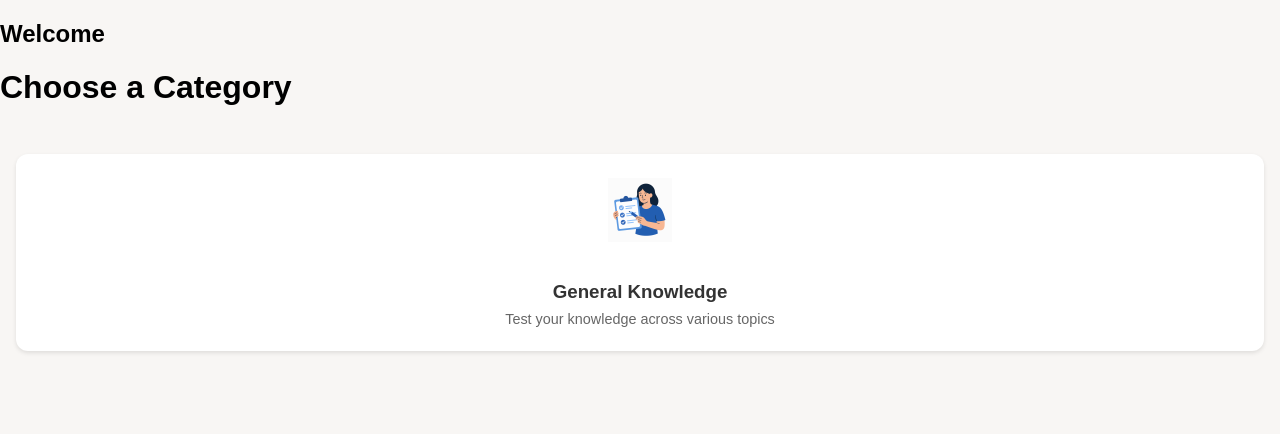
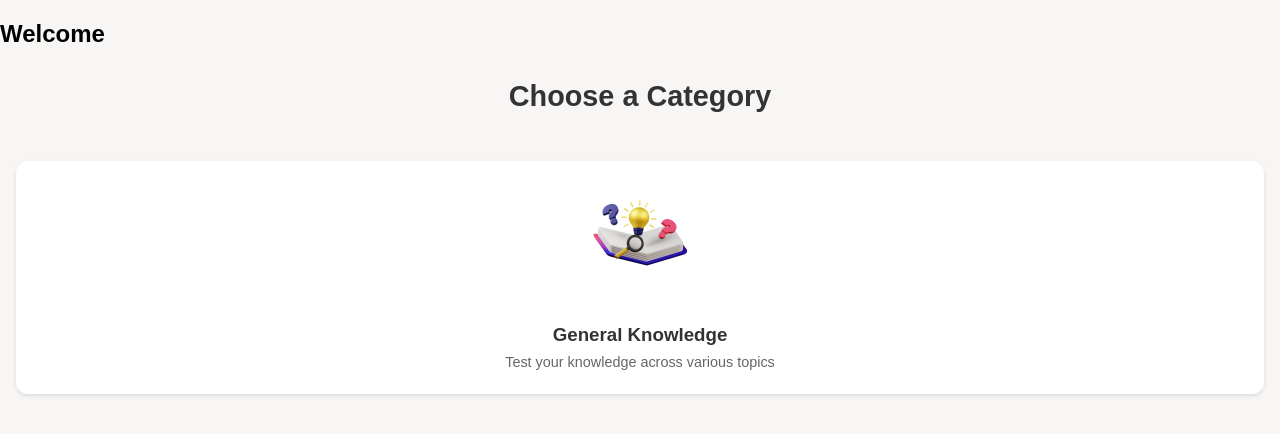
Before and after one commit to alishhoury/quiz-web-app, a plain HTML site: page Quiz Master/pages/home.html in a window 1280 px wide. Drawn offline with Linux system fonts and the light colour scheme.

Commit message:
[home.css] category title

```diff
--- a/Quiz Master/pages/home.html
+++ b/Quiz Master/pages/home.html
@@ -15,11 +15,11 @@
     <header>
         <h2>Welcome</h2>
     </header>
-<h1 id="categoryTitle">Choose a Category</h1>
+<h1 id="categoryTitle" class="categoryTitle">Choose a Category</h1>
 
 <div class="cards-container">
     <div class="card" data-category="General Knowledge">
-        <img src="../assets/general.png" alt="General Knowledge">
+        <img src="../assets/general.webp" alt="General Knowledge">
         <h3>General Knowledge</h3>
         <p>Test your knowledge across various topics</p>
     </div>
--- a/Quiz Master/styles/home.css
+++ b/Quiz Master/styles/home.css
@@ -15,16 +15,11 @@
     transition: all 0.3s ease;
 }
 .card img {
-    width: 64px;
-    height: 64px;
+    width: 100px;
+    height: 100px;
     margin-bottom: 1rem;
 }
 
-.card img {
-    width: 64px;
-    height: 64px;
-    margin-bottom: 1rem;
-}
 .card h3 {
     color: #333;
     margin-bottom: 0.5rem;
@@ -38,3 +33,10 @@
     transform: translateY(-5px);
     box-shadow: 0 6px 12px rgba(0,0,0,0.15);
 }
+.categoryTitle {
+    text-align: center;
+    margin: 2rem 0;
+    color: #333;
+    font-size: 1.8rem;
+    transition: all 0.3s ease;
+}
```
Also changed, not shown: Quiz Master/assets/general.png (deleted).
